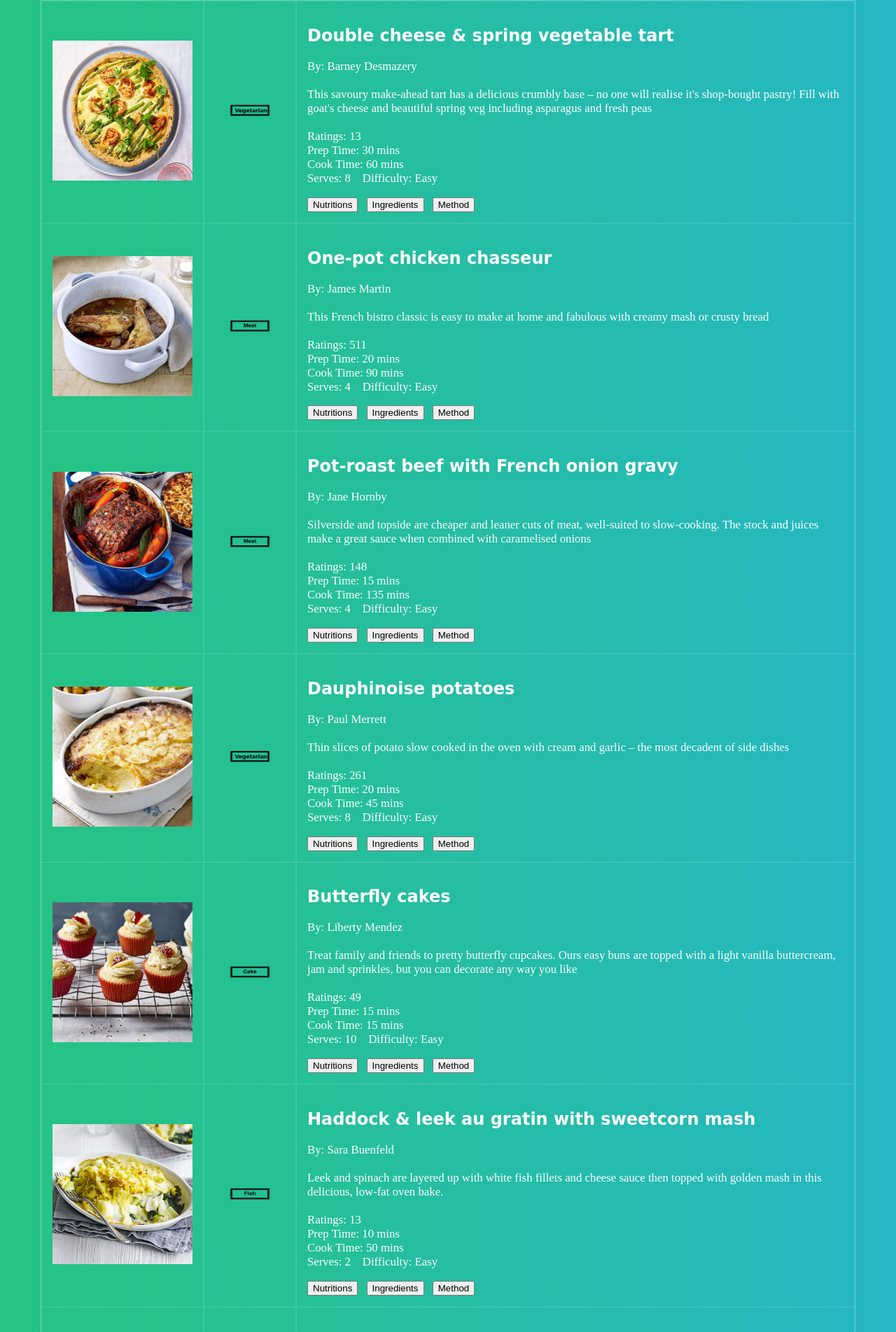
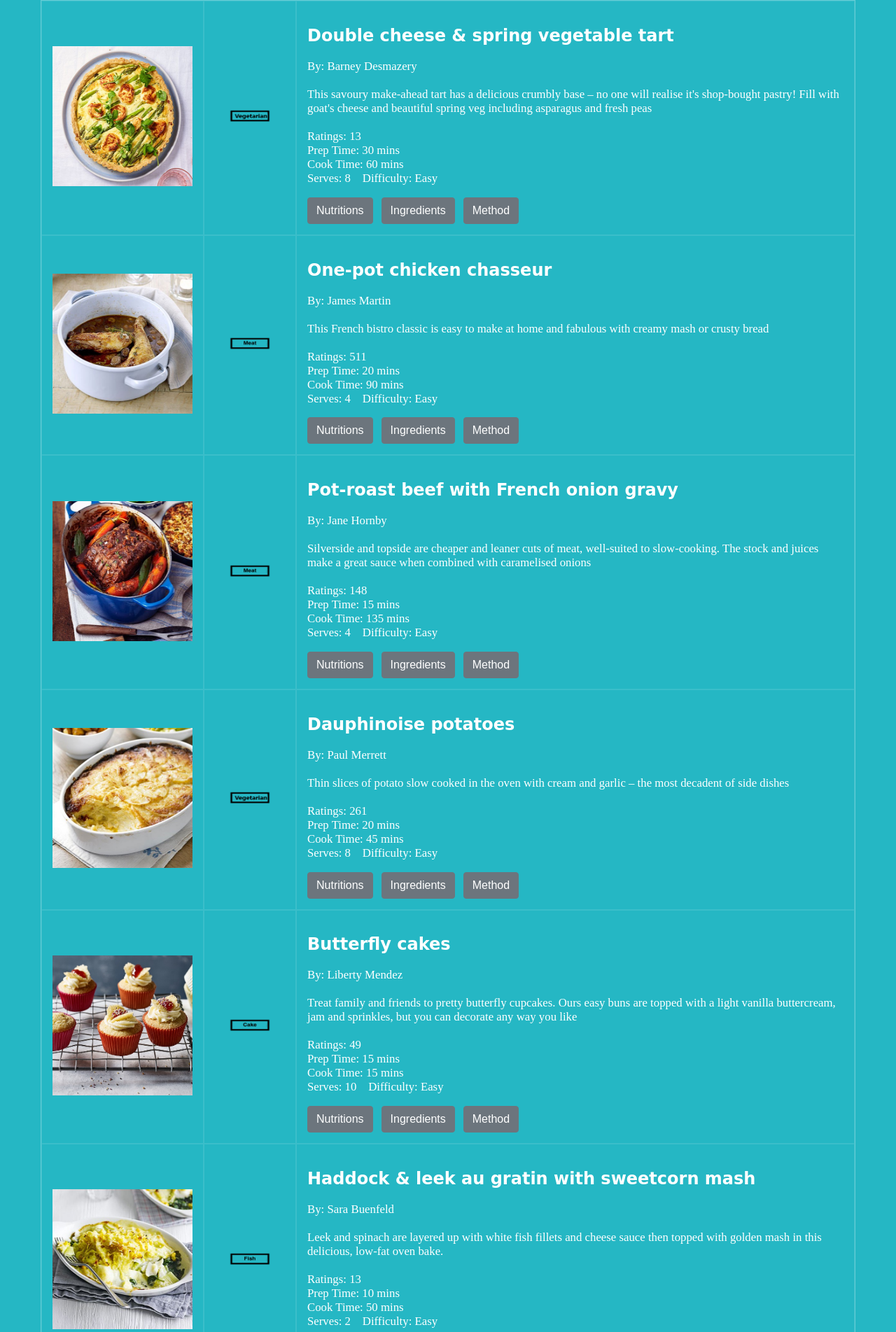
Before and after one commit to maithrisharma/Internet-Programming, a PHP site: page /recipe.html in a window 1280 px wide. Shown: the part 159-2062 px from the top of the page at 70% size. Run offline with PHP 8.4, Linux system fonts and the light colour scheme.

Commit message:
changing background color and button styles

```diff
--- a/Task1/recipe.css
+++ b/Task1/recipe.css
@@ -12,12 +12,29 @@
   width:200px;
   height:200px;
 }
+.btn{
+  display: inline-block;
+    font-weight: 400;
+    text-align: center;
+    vertical-align: middle;
+    background-color: transparent;
+    border: 1px solid transparent;
+    padding: 0.375rem 0.75rem;
+   color: #fff;
+    background-color: #6c757d;
+    border-color: #6c757d;
+    font-size: 1rem;
+    line-height: 1.5;
+    border-radius: 0.25rem;
+
+}
  .name{
   font-family: 'comic sans ms';
   font-size: 2em;
 }
+
 .info{
-  font-family: 'Georgia, serif';
+
   font-size: 1.4em;
 }
 .heading{
@@ -61,13 +78,10 @@
   }
 
 
-  /* demo styles */
+  body{
+    background-color: #25b7c4;
+    font-family: 'Georgia, serif';
 
-  @import url(https://fonts.googleapis.com/css?family=Roboto:400,500,300,700);
-  body{
-    background: -webkit-linear-gradient(left, #25c481, #25b7c4);
-    background: linear-gradient(to right, #25c481, #25b7c4);
-    font-family: 'Roboto', sans-serif;
   }
   section{
     margin: 50px;
--- a/Task1/recipe.html
+++ b/Task1/recipe.html
@@ -1,11 +1,12 @@
 <!DOCTYPE html>
 <html>
 <head>
+	<!--Title for the page-->
 	<title>Recipes</title>
 	<meta charset="UTF-8">
-	<script src="https://ajax.googleapis.com/ajax/libs/jquery/3.6.0/jquery.min.js"></script>
+	<!--Including the required script-->
 	<script src="recipe.js" type="text/javascript"></script>
-
+    <!--Include required css-->
 	<link rel="stylesheet" type="text/css" href="recipe.css">
 </head>
 <body>
--- a/Task1/recipe.js
+++ b/Task1/recipe.js
@@ -43,7 +43,7 @@ function showContents(){
             +"</h1><p class='info'>By: "+response.recipes[i].author+"<br><br>"+response.recipes[i].desc+"<br><br>Ratings: "+response.recipes[i].ratings+"<br>Prep Time: "+response.recipes[i].prep+"<br>Cook Time: "+response.recipes[i].cook+"<br>Serves: "+response.recipes[i].serves+"<span>&emsp;Difficulty: "+response.recipes[i].difficulty+"</span></p><button class='btn' onclick='Nutrition("+nutritions+
             ")'>Nutritions</button><span>&emsp;<button class='btn' id='"+"Ingredient"+
             response.recipes[i].id+"'onclick='Ingredients("+ingredients+
-            ")'>Ingredients</button>&emsp;<button onclick='Method("+methods+")'>Method</button></span></td></tr>";
+            ")'>Ingredients</button>&emsp;<button class='btn' onclick='Method("+methods+")'>Method</button></span></td></tr>";
       }
       console.log("refreshed");
       document.getElementById("recipelist").innerHTML=txt;
```
